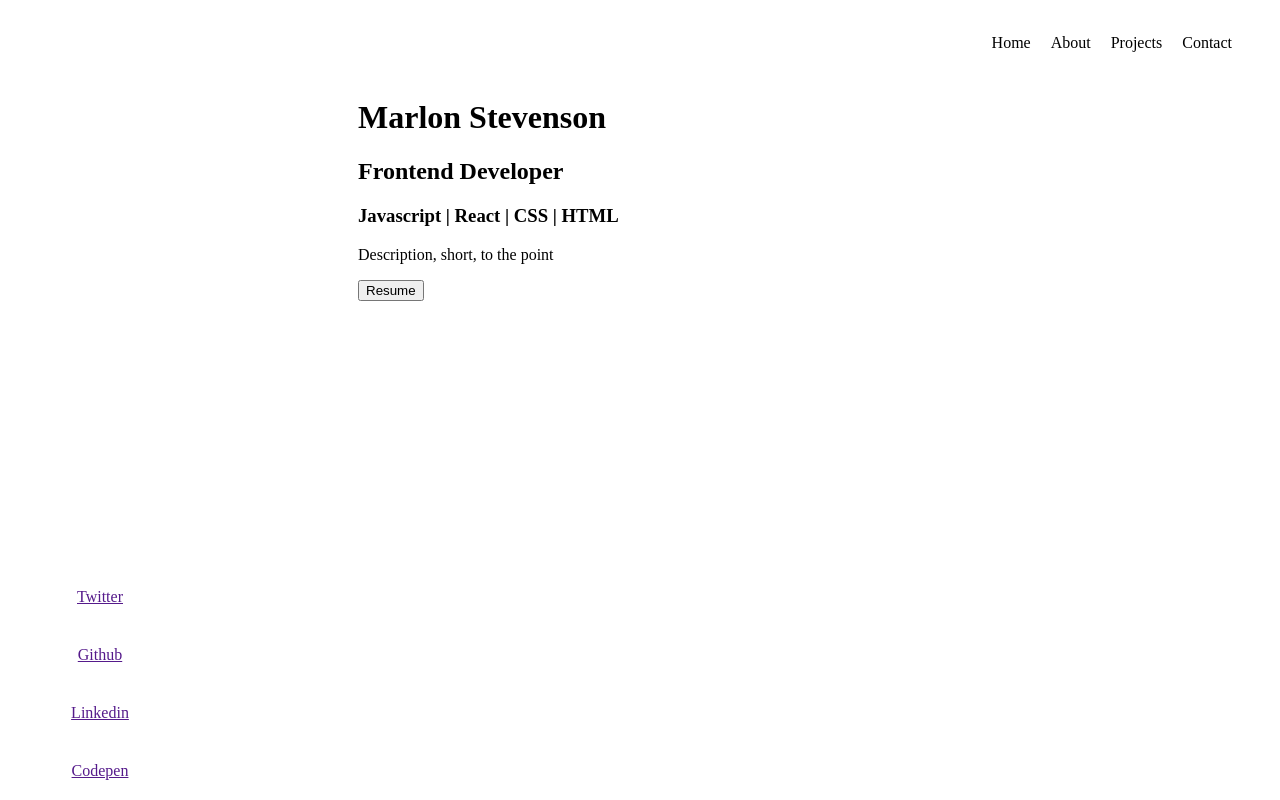
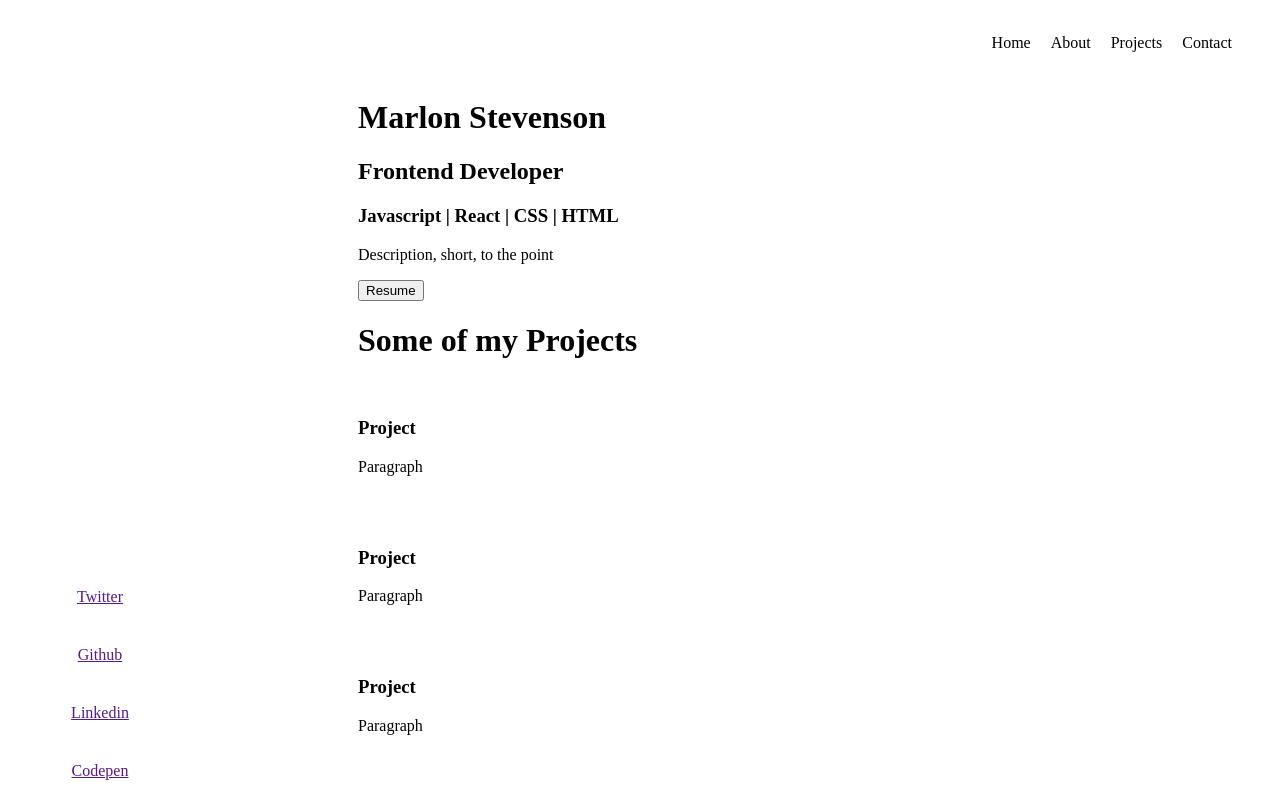
Before and after one commit to marlybone/Portfolio, a React (Vite) app: page / in a window 1280 px wide. Built offline with nearby package versions, Linux system fonts and the light colour scheme.

Commit message:
projects barebone layout complete.

```diff
--- a/src/App.jsx
+++ b/src/App.jsx
@@ -2,6 +2,7 @@ import './App.css'
 import Navbar from './Components/Navbar'
 import Social from './Components/Social'
 import Content from './Components/Content'
+import Projects from './Components/Projects'
 
 export default function App() {
   return (
@@ -9,6 +10,7 @@ export default function App() {
       <Navbar/>
       <Content />
       <Social/>
+      <Projects/>
     </main>
   )
 }
--- a/src/Components/Projects.jsx
+++ b/src/Components/Projects.jsx
@@ -3,10 +3,32 @@ import React from 'react'
 const Projects = () => {
   return(
     <div className="grid-container">
+      <h1>Some of my Projects</h1>
       <div className="grid-items">
-        <div></div>
-        <div></div>
-        <div></div>
+        <div className="project-card">
+          <img src='' alt=''/>
+            <h3>Project</h3>
+            <p>Paragraph</p>
+            <a>
+              <img/>
+            </a>
+        </div>
+        <div className="project-card">
+          <img src='' alt=''/>
+            <h3>Project</h3>
+            <p>Paragraph</p>
+            <a>
+              <img/>
+            </a>
+        </div>
+        <div className="project-card">
+          <img src='' alt=''/>
+            <h3>Project</h3>
+            <p>Paragraph</p>
+            <a>
+              <img/>
+            </a>
+        </div>
       </div>
         <div className="current--project">
           <div className="curr-project">
```
